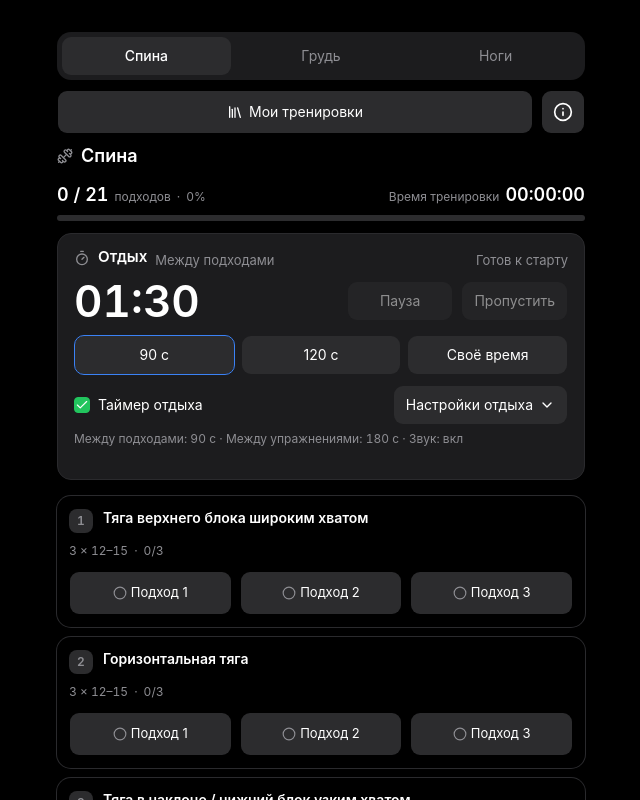
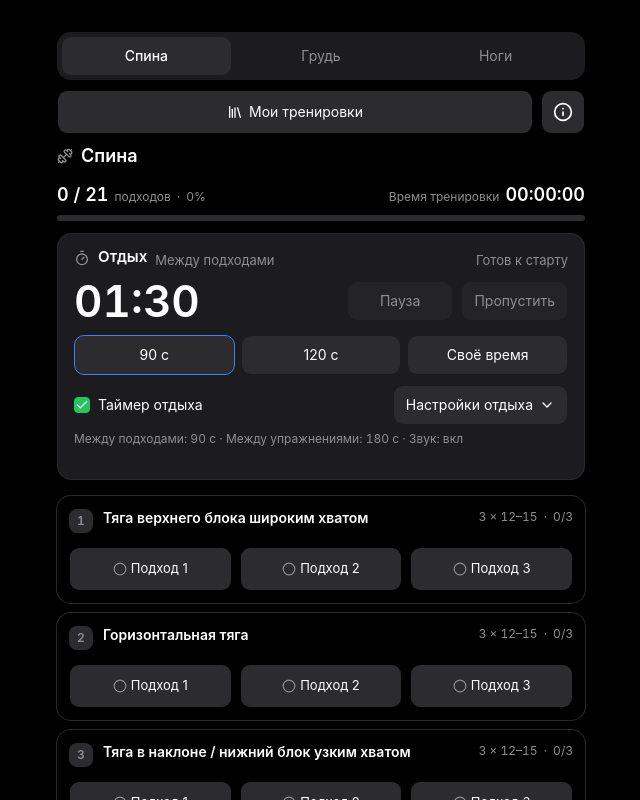
Before and after one commit to alexzomai/trenbolon-app, a Next.js app: page / in a window 1280 px wide. Shown: the top 800 px of the page, without its empty margins (319-959 px from the left). Built offline with nearby package versions, Linux system fonts and the light colour scheme.

Commit message:
Move exercise prescription and completion into compact card header

```diff
--- a/components/exercise-card.tsx
+++ b/components/exercise-card.tsx
@@ -6,6 +6,7 @@ import { useId } from "react"
 import { Button } from "@/components/ui/button"
 import {
   Card,
+  CardAction,
   CardContent,
   CardHeader,
   CardTitle,
@@ -90,10 +91,10 @@ export function ExerciseCard({
           </span>
           <span className="min-w-0 flex-1 break-words">{exercise.name}</span>
         </CardTitle>
-      </CardHeader>
 
-      <CardContent className="flex flex-col gap-3">
-        <p className="flex flex-wrap items-center gap-x-1.5 text-xs text-muted-foreground tabular-nums">
+        {/* Prescription and progress sit beside the title instead of on their own
+            line below it, which keeps the card shorter. */}
+        <CardAction className="mt-px flex items-center gap-x-1.5 text-xs font-normal whitespace-nowrap text-muted-foreground tabular-nums">
           <span>
             {sets} × {reps.trim() || "—"}
           </span>
@@ -102,8 +103,10 @@ export function ExerciseCard({
             <span className="sr-only">выполнено подходов: </span>
             {done}/{sets}
           </span>
-        </p>
+        </CardAction>
+      </CardHeader>
 
+      <CardContent className="flex flex-col gap-3">
         {/* Weight and reps are hidden for now; the fields stay mounted so their
             state and programmatic value handling keep working unchanged. With
             both of them hidden the row only carries the set-count toggle, so it
```
